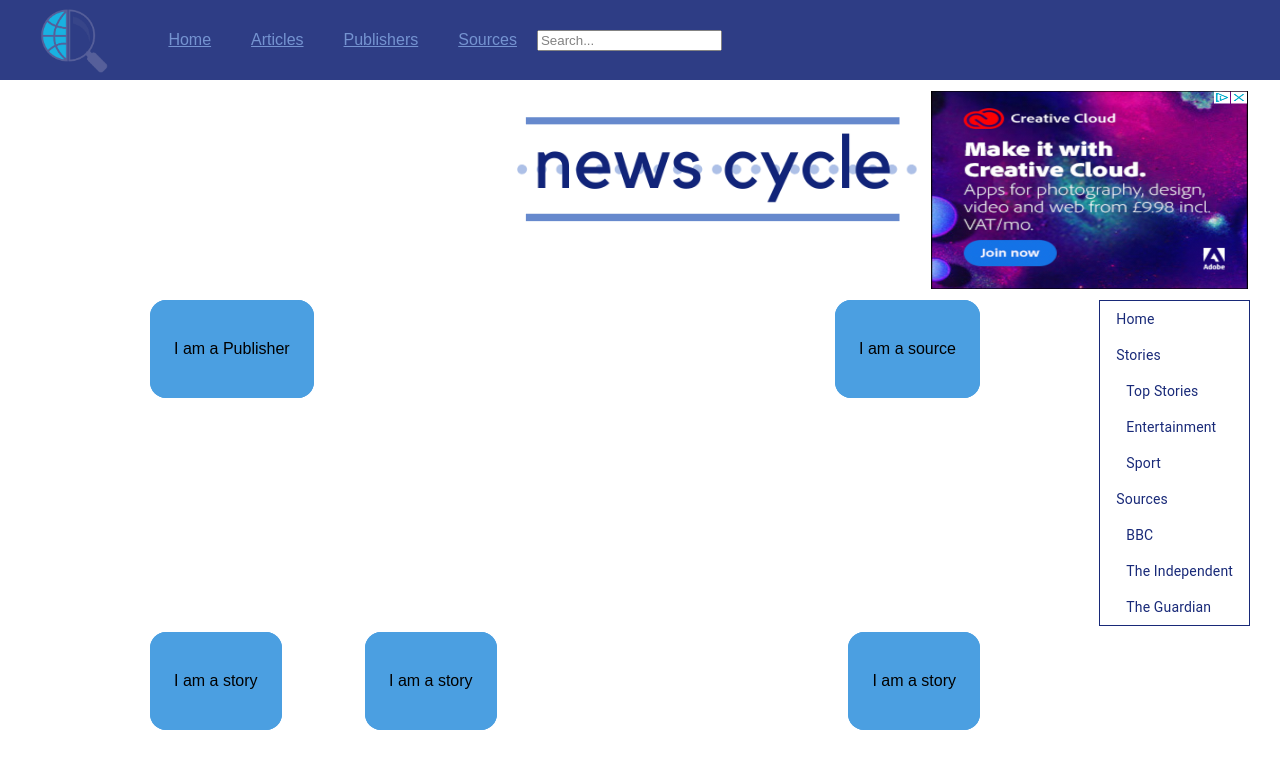
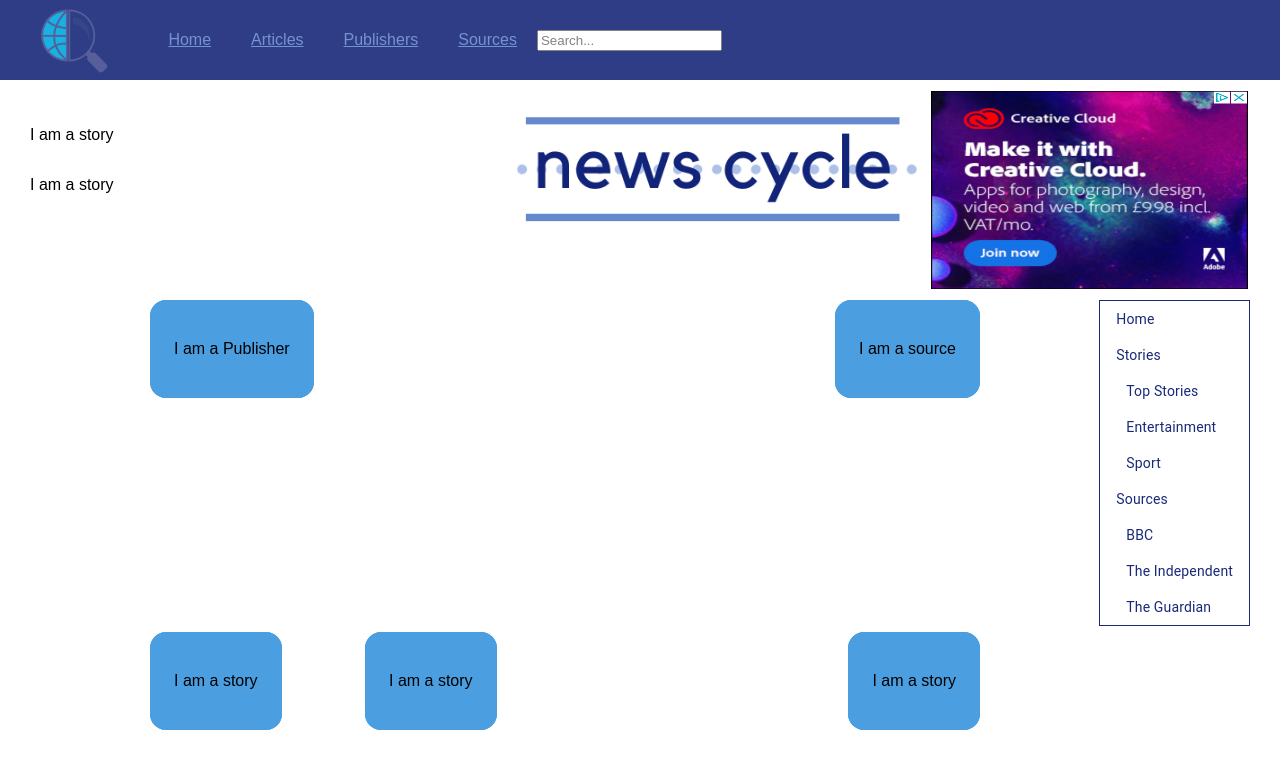
Before and after one commit to arocks9206/News-Aggregator-Frontend, a React (Create React App) app: page /sources in a window 1280 px wide. Shown: the top 768 px of the page. Built offline with nearby package versions, Linux system fonts and the light colour scheme; no server answers.

Commit message:
adds more router functionality

```diff
--- a/src/containers/NewsContainer.js
+++ b/src/containers/NewsContainer.js
@@ -1,5 +1,5 @@
-import React, {Component} from 'react';
-//import {BrowserRouter as Router, Route, Switch} from 'react-router-dom';
+import React, {Component, Fragment} from 'react';
+import {BrowserRouter as Router, Route, Switch} from 'react-router-dom';
 import PublisherList from '../components/publishers/PublisherList.js';
 import SourceList from '../components/sources/SourceList.js';
 import StoryList from '../components/stories/StoryList.js';
@@ -36,6 +36,8 @@ class NewsContainer extends Component {
   render(){
 
     return (
+      <Router>
+        <Fragment>
         <div id="newsContainer">
           <div className="item item-1"> <PublisherList/> </div>
           <div className="item item-2"> <SourceList/> </div>
@@ -43,6 +45,19 @@ class NewsContainer extends Component {
           <div className="item item-4"> <StoryList/> </div>
           <div className="item item-5"> <StoryList/> </div>
         </div>
+          <Switch>
+          <Route render={(props) => {
+           return <StoryList stories={this.state.stories}/>
+       }} />
+       <Route render={(props) => {
+           return <SourceList sources={this.state.sources}/>
+       }} />
+       <Route render={(props) => {
+           return <PublisherList publishers={this.state.publishers}/>
+       }} />
+          </Switch>
+        </Fragment>
+      </Router>
     );
   }
 }
```
Lines whose indentation alone changed are shown as unchanged.
